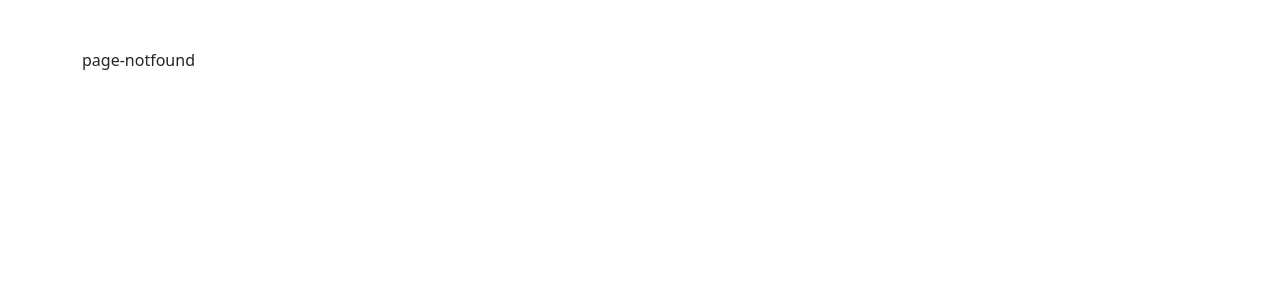
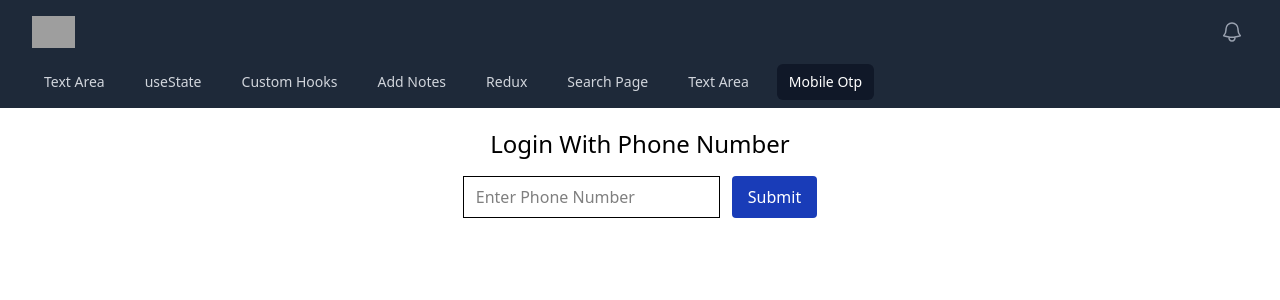
Before and after one commit to Bharat-Negi/textarea-word, a React (Vite) app: page /mobile-otp in a window 1280 px wide. Shown: the top 300 px of the page. Built offline with nearby package versions, Linux system fonts and the light colour scheme; grey boxes are pictures that could not be loaded.

Commit message:
mobile otp

```diff
--- a/index.html
+++ b/index.html
@@ -1,16 +1,10 @@
-<!DOCTYPE html>
+<!doctype html>
 <html lang="en">
 	<head>
 		<meta charset="UTF-8" />
 		<link rel="icon" type="image/svg+xml" href="/vite.svg" />
 		<meta name="viewport" content="width=device-width, initial-scale=1.0" />
 		<title>textarea-word</title>
-		<link
-			href="https://cdn.jsdelivr.net/npm/bootstrap@5.0.2/dist/css/bootstrap.min.css"
-			rel="stylesheet"
-			integrity="sha384-EVSTQN3/azprG1Anm3QDgpJLIm9Nao0Yz1ztcQTwFspd3yD65VohhpuuCOmLASjC"
-			crossorigin="anonymous"
-		/>
 	</head>
 	<body>
 		<div id="root"></div>
--- a/src/App.jsx
+++ b/src/App.jsx
@@ -1,19 +1,22 @@
 import { Route, Routes } from "react-router-dom";
+import Home from "./pages/home";
 import CustomHooks from "./component/Hooks/CustomHooks";
 import UseStateHook from "./component/Hooks/UseStateHook";
 import AddNote from "./component/other-com/add-note/AddNote";
 import ReduxCom from "./component/other-com/redux-file/ReduxCom";
 import TextField from "./component/TextField";
-import Home from "./pages/home";
 import PageNotFound from "./pages/page-notfound";
 import DynamicPage from "./component/other-com/dynamicRoute/DynamicPage";
 import ClientPage from "./component/other-com/dynamicRoute/ClientPage";
 import SearchPage from "./component/other-com/search/SearchPage";
+import MobileNumber from "./component/other-com/otp-login/MobileNumber";
+import NavBar from "./component/NavBar";
 
 function App() {
 	return (
 		<>
-			<div className="container mt-5">
+			<NavBar />
+			<div className="mx-auto max-w-7xl px-2 sm:px-6 lg:px-8 mt-5">
 				<Routes>
 					<Route path="/" element={<Home />} />
 					<Route path="/text-field" element={<TextField />} />
@@ -23,7 +26,8 @@ function App() {
 					<Route path="/redux-page" element={<ReduxCom />} />
 					<Route path="/dynamic-page" element={<DynamicPage />} />
 					<Route path="/dynamic-page/:id" element={<ClientPage />} />
-					<Route path="/search-page/" element={<SearchPage />} />
+					<Route path="/search-page" element={<SearchPage />} />
+					<Route path="/mobile-otp" element={<MobileNumber />} />
 					<Route path="*" element={<PageNotFound />} />
 				</Routes>
 			</div>
--- a/src/component/Hooks/CustomHooks.jsx
+++ b/src/component/Hooks/CustomHooks.jsx
@@ -6,9 +6,6 @@ const CustomHooks = () => {
 
 	return (
 		<>
-			<div className="my-3">
-				<Link to="/">Home</Link>
-			</div>
 			<ul>
 				{data.map((value, index) => {
 					return <li key={index}>{value.name}</li>;
--- a/src/component/Hooks/UseStateHook.jsx
+++ b/src/component/Hooks/UseStateHook.jsx
@@ -43,9 +43,6 @@ const UseStateHook = () => {
 
 	return (
 		<>
-			<div className="my-3">
-				<Link to="/">Home</Link>
-			</div>
 			{/* Primitive state example */}
 			<div>
 				<input
--- /dev/null
+++ b/src/component/NavBar.jsx
@@ -0,0 +1,165 @@
+import React from "react";
+import { Link, useLocation } from "react-router-dom";
+
+const NavLink = [
+	{
+		id: 1,
+		link: "/text-field",
+		text: "Text Area",
+	},
+	{
+		id: 2,
+		link: "/use-state",
+		text: "useState",
+	},
+	{
+		id: 3,
+		link: "/custom-hooks",
+		text: "Custom Hooks",
+	},
+	{
+		id: 4,
+		link: "/add-note",
+		text: "Add Notes",
+	},
+	{
+		id: 5,
+		link: "/redux-page",
+		text: "Redux",
+	},
+	{
+		id: 6,
+		link: "/dynamic-page",
+		text: "Search Page",
+	},
+	{
+		id: 7,
+		link: "/search-page",
+		text: "Text Area",
+	},
+	{
+		id: 8,
+		link: "/mobile-otp",
+		text: "Mobile Otp",
+	},
+];
+
+const NavBar = () => {
+	const location = useLocation();
+
+	return (
+		<>
+			<nav className="relative bg-gray-800 dark:bg-gray-800/50 dark:after:pointer-events-none dark:after:absolute dark:after:inset-x-0 dark:after:bottom-0 dark:after:h-px dark:after:bg-white/10">
+				<div className="mx-auto max-w-7xl px-2 sm:px-6 lg:px-8">
+					<div className="relative flex h-16 items-center justify-between">
+						<div className="absolute inset-y-0 left-0 flex items-center sm:hidden">
+							<button
+								type="button"
+								command="--toggle"
+								commandfor="mobile-menu"
+								className="relative inline-flex items-center justify-center rounded-md p-2 text-gray-400 hover:bg-white/5 hover:text-white focus:outline-2 focus:-outline-offset-1 focus:outline-indigo-500"
+							>
+								<span className="absolute -inset-0.5"></span>
+								<span className="sr-only">Open main menu</span>
+								<svg
+									viewBox="0 0 24 24"
+									fill="none"
+									stroke="currentColor"
+									strokeWidth="1.5"
+									data-slot="icon"
+									aria-hidden="true"
+									className="size-6 in-aria-expanded:hidden"
+								>
+									<path
+										d="M3.75 6.75h16.5M3.75 12h16.5m-16.5 5.25h16.5"
+										strokeLinecap="round"
+										strokeLinejoin="round"
+									/>
+								</svg>
+								<svg
+									viewBox="0 0 24 24"
+									fill="none"
+									stroke="currentColor"
+									strokeWidth="1.5"
+									data-slot="icon"
+									aria-hidden="true"
+									className="size-6 not-in-aria-expanded:hidden"
+								>
+									<path
+										d="M6 18 18 6M6 6l12 12"
+										strokeLinecap="round"
+										strokeLinejoin="round"
+									/>
+								</svg>
+							</button>
+						</div>
+						<div className="flex flex-1 items-center justify-center sm:items-stretch sm:justify-start">
+							<div className="flex shrink-0 items-center">
+								<img
+									src="https://tailwindcss.com/plus-assets/img/logos/mark.svg?color=indigo&shade=500"
+									alt="Your Company"
+									className="h-8 w-auto"
+								/>
+							</div>
+						</div>
+						<div className="absolute inset-y-0 right-0 flex items-center pr-2 sm:static sm:inset-auto sm:ml-6 sm:pr-0">
+							<button
+								type="button"
+								className="relative rounded-full p-1 text-gray-400 focus:outline-2 focus:outline-offset-2 focus:outline-indigo-500 dark:hover:text-white"
+							>
+								<span className="absolute -inset-1.5"></span>
+								<span className="sr-only">View notifications</span>
+								<svg
+									viewBox="0 0 24 24"
+									fill="none"
+									stroke="currentColor"
+									strokeWidth="1.5"
+									data-slot="icon"
+									aria-hidden="true"
+									className="size-6"
+								>
+									<path
+										d="M14.857 17.082a23.848 23.848 0 0 0 5.454-1.31A8.967 8.967 0 0 1 18 9.75V9A6 6 0 0 0 6 9v.75a8.967 8.967 0 0 1-2.312 6.022c1.733.64 3.56 1.085 5.455 1.31m5.714 0a24.255 24.255 0 0 1-5.714 0m5.714 0a3 3 0 1 1-5.714 0"
+										strokeLinecap="round"
+										strokeLinejoin="round"
+									/>
+								</svg>
+							</button>
+						</div>
+					</div>
+				</div>
+			</nav>
+
+			{/* bottom Menu */}
+			<nav className="relative bg-gray-800 dark:bg-gray-800/50 dark:after:pointer-events-none dark:after:absolute dark:after:bg-white/10">
+				<div className="mx-auto max-w-7xl px-2 sm:px-6 lg:px-8">
+					<div className="relative flex items-center justify-between">
+						<div className="flex flex-1 items-center justify-center sm:items-stretch sm:justify-start">
+							<div className="hidden sm:block">
+								<div className="flex space-x-4 flex-wrap">
+									{NavLink?.map((data) => {
+										return (
+											<Link
+												key={data.id}
+												to={data.link}
+												className={
+													location.pathname === data.link
+														? "rounded-md bg-gray-900 px-3 py-2 text-sm font-medium text-white dark:bg-gray-950/50 mb-2"
+														: "rounded-md px-3 py-2 text-sm font-medium text-gray-300 hover:bg-white/5 hover:text-white mb-2"
+												}
+											>
+												{data.text}
+											</Link>
+										);
+									})}
+								</div>
+							</div>
+						</div>
+					</div>
+				</div>
+			</nav>
+		</>
+	);
+};
+
+export default NavBar;
--- /dev/null
+++ b/src/component/other-com/otp-login/MobileNumber.jsx
@@ -0,0 +1,13 @@
+import React from "react";
+import { PhoneOtpLogin } from "./PhoneOtpLogin";
+
+const MobileNumber = () => {
+	return (
+		<div>
+			<h1 className="text-2xl mb-4 text-center">Login With Phone Number</h1>
+			<PhoneOtpLogin />
+		</div>
+	);
+};
+
+export default MobileNumber;
--- /dev/null
+++ b/src/component/other-com/otp-login/OtpInput.jsx
@@ -0,0 +1,73 @@
+import React, { useEffect, useRef, useState } from "react";
+
+function OtpInput({ length = 4, onOtpSubmit = () => {} }) {
+	const [otp, setOtp] = useState(new Array(length).fill(""));
+	const inputRef = useRef([]);
+
+	useEffect(() => {
+		if (inputRef.current[0]) {
+			inputRef.current[0].focus();
+		}
+	}, []);
+
+	const handleChange = (index, e) => {
+		const value = e.target.value;
+		if (isNaN(value)) return;
+
+		const newOtp = [...otp];
+		// alow only one input
+		newOtp[index] = value.substring(value.length - 1);
+		setOtp(newOtp);
+
+		// Move to next input if current field is filled
+		if (value && index < length - 1 && inputRef.current[index + 1]) {
+			inputRef.current[index + 1].focus();
+		}
+
+		// submit trigger
+		const combinedOtp = newOtp.join("");
+		if (combinedOtp.length === length) {
+			onOtpSubmit(combinedOtp);
+		}
+	};
+	const handleClick = (index) => {
+		inputRef.current[index].setSelectionRange(1, 1);
+
+		// optional
+		if (index > 0 && !otp[index - 1]) {
+			inputRef.current[otp.indexOf("")].focus();
+		}
+	};
+	const handleKeyDown = (index, e) => {
+		if (
+			e.key === "Backspace" &&
+			!otp[index] &&
+			index > 0 &&
+			inputRef.current[index - 1]
+		) {
+			// Move focus to the previous input field on backspace
+			inputRef.current[index - 1].focus();
+		}
+	};
+
+	return (
+		<div className="flex justify-between">
+			{otp.map((value, index) => {
+				return (
+					<input
+						key={index}
+						type="text"
+						ref={(input) => (inputRef.current[index] = input)}
+						value={value}
+						onChange={(e) => handleChange(index, e)}
+						onClick={() => handleClick(index)}
+						onKeyDown={(e) => handleKeyDown(index, e)}
+						className="otpInput"
+					/>
+				);
+			})}
+		</div>
+	);
+}
+
+export default OtpInput;
--- /dev/null
+++ b/src/component/other-com/otp-login/PhoneOtpLogin.jsx
@@ -0,0 +1,57 @@
+import React, { useState } from "react";
+import OtpInput from "./OtpInput";
+
+export const PhoneOtpLogin = () => {
+	const [phoneNumber, setPhoneNumber] = useState("");
+	const [showOtpInput, setShowOtpInput] = useState(false);
+
+	const handlePhoneNumber = (event) => {
+		event.preventDefault();
+	};
+
+	const handlePhoneSubmit = (e) => {
+		e.preventDefault();
+
+		// phone validation
+		const regex = /[^0-9]/g;
+		if (phoneNumber.length < 10 || regex.test(phoneNumber)) {
+			alert("Invalid Phone Number");
+			return;
+		}
+
+		// Call Backend API
+		// show OTP Field
+		setShowOtpInput(true);
+
+		// setPhoneNumber("");
+	};
+
+	const onOtpSubmit = (otp) => {
+		console.log("Login Success full", otp);
+	};
+
+	return (
+		<>
+			{!showOtpInput ? (
+				<form
+					onSubmit={handlePhoneSubmit}
+					className="flex justify-center gap-3"
+				>
+					<input
+						type="text"
+						value={phoneNumber}
+						className="border px-3 py-2"
+						placeholder="Enter Phone Number"
+						onChange={(e) => setPhoneNumber(e.target.value)}
+					/>
+					<button className="btn">Submit</button>
+				</form>
+			) : (
+				<div className="flex flex-col items-center gap-3">
+					<h3>Send OTP on mobile {phoneNumber}</h3>
+					<OtpInput length={4} onOtpSubmit={onOtpSubmit} />
+				</div>
+			)}
+		</>
+	);
+};
--- a/src/index.css
+++ b/src/index.css
@@ -1 +1,13 @@
 @import "tailwindcss";
+
+.btn {
+    @apply px-4 py-2 bg-blue-800 text-white text-base cursor-pointer rounded;
+}
+
+.btn:hover {
+    @apply px-4 py-2 bg-blue-700 scale-95;
+}
+
+.otpInput {
+    @apply border px-4 py-2 text-4xl m-5 text-center w-14;
+}
--- a/src/pages/home.jsx
+++ b/src/pages/home.jsx
@@ -1,17 +1,8 @@
 import { Link } from "react-router-dom";
+import NavBar from "../component/NavBar";
 
 const home = () => {
-	return (
-		<ul className="p-0 d-flex justify-content-center gap-5 flex-md-wrap">
-			<Link to="/text-field">Text Area</Link>
-			<Link to="/use-state">useState</Link>
-			<Link to="/custom-hooks">Custom Hooks</Link>
-			<Link to="/add-note">Add Notes</Link>
-			<Link to="/redux-page">Redux</Link>
-			<Link to="/dynamic-page">Dynamic Page</Link>
-			<Link to="/search-page">Search Page</Link>
-		</ul>
-	);
+	return <></>;
 };
 
 export default home;
```
